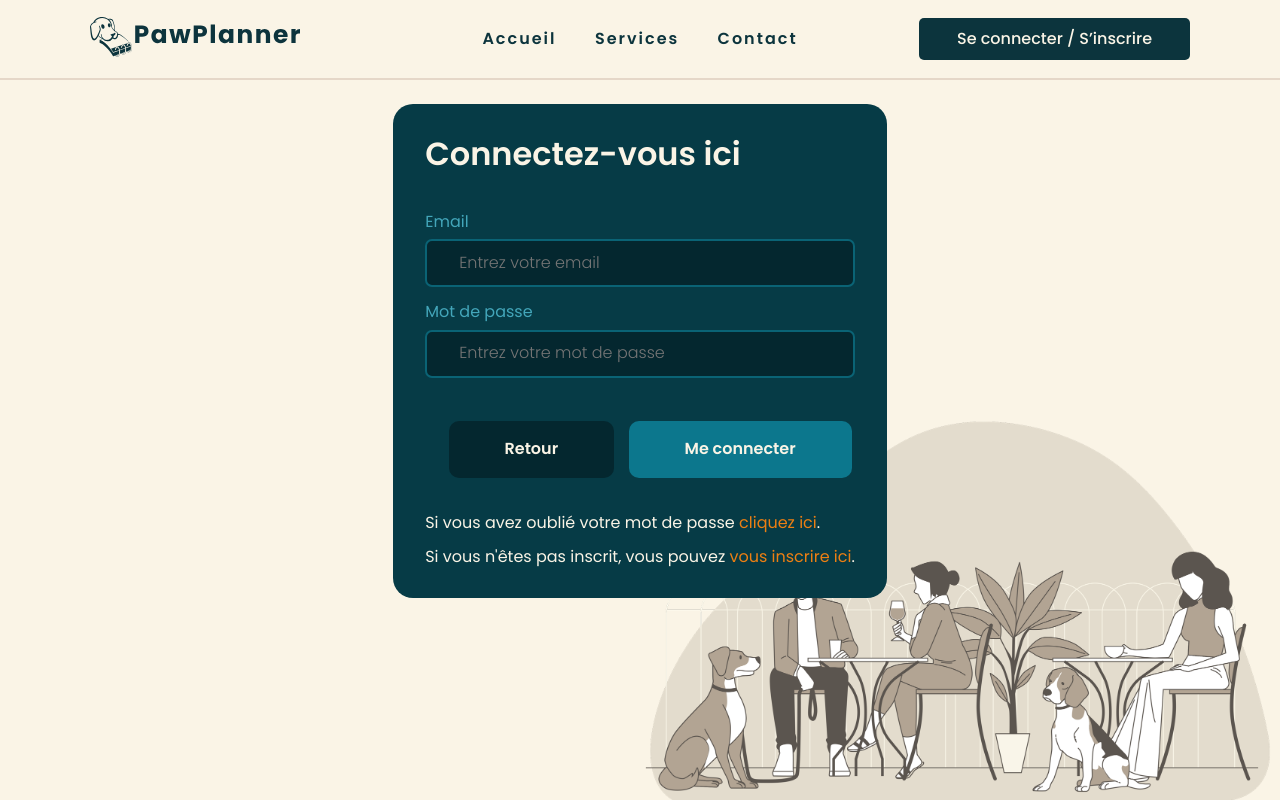
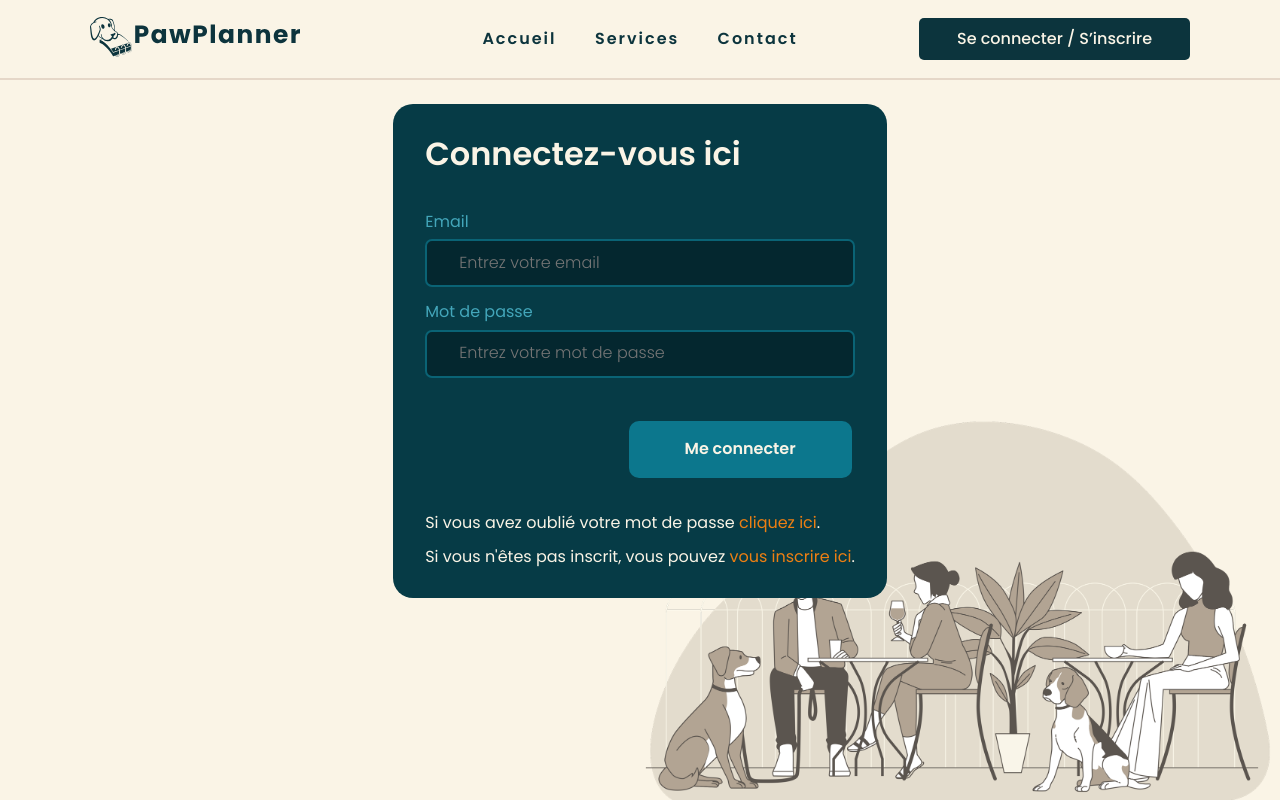
Before and after one commit to WildCodeSchool/cdajs-2405-projet-la-meute, a React (Vite) app in the folder client/: page /login in a window 1280 px wide. Built offline with nearby package versions, Linux system fonts and the light colour scheme.

Commit message:
graphql query login and modification of button form and inputs to fit with how a form is supposed to work

```diff
--- a/client/src/components/_atoms/Button/Button.scss
+++ b/client/src/components/_atoms/Button/Button.scss
@@ -1,6 +1,6 @@
 @import "@style";
 
-.button button {
+.button {
     all: unset;
     min-height: $btn-height;
     color: $primary-light;
@@ -12,6 +12,7 @@
     font-size: $s;
     background-color: $blue-200;
     text-align: center;
+    cursor: pointer;
 
     &.btn-submit {
         $background-color: $blue-200;
--- a/client/src/components/_atoms/Button/Button.tsx
+++ b/client/src/components/_atoms/Button/Button.tsx
@@ -1,15 +1,14 @@
 import "./Button.scss";
 
-type ButtonTypes = "form-submit" | "form-deny" | "invite" | "button";
+type ButtonTypes = "submit" | "form-deny" | "invite" | "button";
 
 export default function Button({
 	type,
 	children,
-	href,
-}: { type: ButtonTypes; href: string; children?: string }) {
-	const buttonType = type === "form-submit" ? "submit" : "button";
+}: { type: ButtonTypes; children?: string }) {
+	const buttonType = type === "submit" ? "submit" : "button";
 	const buttonClassName =
-		type === "form-submit"
+		type === "submit"
 			? "btn-submit"
 			: type === "form-deny"
 				? "btn-deny"
@@ -18,16 +17,13 @@ export default function Button({
 					: "btn-default";
 
 	return (
-		<a className="button" href={href}>
 		<button
 			type={buttonType}
-				className={buttonClassName}
-				onClick={() => console.log(buttonClassName)}
+			className={`button ${buttonClassName}`}
 		>
 			{type === "invite" && !children
 				? "+ Inviter un client à s'inscrire"
 				: children}
 		</button>
-		</a>
 	);
 }
--- a/client/src/components/_atoms/Inputs/TextInput/TextInput.tsx
+++ b/client/src/components/_atoms/Inputs/TextInput/TextInput.tsx
@@ -1,16 +1,16 @@
+import React from "react";
 import "./TextInput.scss";
 
 type TextInputTypes = "email" | "password";
 
-export default function TextInput({ type }: { type: TextInputTypes }) {
+const TextInput = React.forwardRef<HTMLInputElement, { type: TextInputTypes; required?: boolean }>(
+	({ type, required }, ref) => {
 		let label = "";
 		let placeholder = "";
 		if (type === "email") {
 			label = "Email";
 			placeholder = "Entrez votre email";
-	}
-
-	if (type === "password") {
+		} else if (type === "password") {
 			label = "Mot de passe";
 			placeholder = "Entrez votre mot de passe";
 		}
@@ -18,7 +18,15 @@ export default function TextInput({ type }: { type: TextInputTypes }) {
 		return (
 			<label className="textInput">
 				{label}
-			<input type={type} placeholder={placeholder} />
+				<input
+					ref={ref}
+					type={type}
+					placeholder={placeholder}
+					required={required}
+				/>
 			</label>
 		);
 	}
+);
+
+export default TextInput;
--- a/client/src/components/_molecules/Form/Form.tsx
+++ b/client/src/components/_molecules/Form/Form.tsx
@@ -3,12 +3,15 @@ import "./Form.scss";
 import Button from "@/components/_atoms/Button/Button";
 import TextInput from "@/components/_atoms/Inputs/TextInput/TextInput";
 
-export default function Form({
-	className,
-	title,
-	children,
-}: { className?: string; title: string; children: React.ReactNode }) {
-	// Read { children } as an array to filter elements
+type FormProps = {
+	className?: string;
+	title: string;
+	children: React.ReactNode;
+	onSubmit?: (e: React.FormEvent<HTMLFormElement>) => void;
+};
+
+export default function Form({ className, title, children, onSubmit }: FormProps) {
+	// Read children to organize them
 	const buttons = React.Children.toArray(children).filter(
 		(child) => React.isValidElement(child) && child.type === Button,
 	);
@@ -20,18 +23,16 @@ export default function Form({
 	const otherFields = React.Children.toArray(children).filter(
 		(child) =>
 			!React.isValidElement(child) ||
-			(child.type !== Button && child.type !== TextInput), // Tout sauf les `Button`
+			(child.type !== Button && child.type !== TextInput),
 	);
-	// -- End children filtering
+	// -- end filtering
 
 	return (
-		<>
-			<form className={`form ${className}`}>
-				<h2>{title}</h2>
-				<div>{inputs}</div>
-				<div className="form__buttons">{buttons}</div>
-				<div className="form__otherFields">{otherFields}</div>
-			</form>
-		</>
+		<form className={`form ${className}`} onSubmit={onSubmit}>
+			<h2>{title}</h2>
+			<div>{inputs}</div>
+			<div className="form__buttons">{buttons}</div>
+			<div className="form__otherFields">{otherFields}</div>
+		</form>
 	);
 }
--- a/client/src/graphQL/mutations/example.ts
+++ /dev/null
@@ -1,2 +0,0 @@
-// Mutations
-// import { gql } from "@apollo/client";
--- /dev/null
+++ b/client/src/graphQL/mutations/user.ts
@@ -0,0 +1,7 @@
+import { gql } from "@apollo/client";
+
+export const LOGIN = gql`
+    mutation Login($password: String!, $email: String!) {
+        login(password: $password, email: $email)
+    }
+`;
--- /dev/null
+++ b/client/src/graphQL/queries/user.ts
@@ -0,0 +1,31 @@
+import { gql } from "@apollo/client";
+
+export const GET_ALL_OWNERS = gql`
+    query GetAllOwners {
+        getAllOwners {
+            id
+            name
+            email
+            password_hashed
+            phone_number
+            city
+            postal_code
+            role
+        }
+    }
+`;
+
+export const GET_USER_BY_EMAIL = gql`
+    query GetUserByEmail($email: String!) {
+        getUserByEmail(email: $email) {
+            id
+            name
+            email
+            password_hashed
+            phone_number
+            city
+            postal_code
+            role
+        }
+    }
+`;
--- a/client/src/pages/Login/Login.tsx
+++ b/client/src/pages/Login/Login.tsx
@@ -1,23 +1,48 @@
+import "./Login.scss";
 import Form from "@/components/_molecules/Form/Form";
-import "./Login.scss";
 import TextInput from "@/components/_atoms/Inputs/TextInput/TextInput";
 import Button from "@/components/_atoms/Button/Button";
 import Header from "@/layouts/WelcomePage/Header";
+import { useRef } from "react";
+import { useMutation } from "@apollo/client";
+import { LOGIN } from "@/graphQL/mutations/user";
 
-function Login() {
+export default function Login() {
+	const emailRef = useRef<HTMLInputElement>(null);
+	const passwordRef = useRef<HTMLInputElement>(null);
+
+	const [login, { data, loading, error }] = useMutation(LOGIN);
+
+	const onFormSubmit = async (e: React.FormEvent) => {
+		e.preventDefault();
+
+		const email = emailRef.current?.value;
+		const password = passwordRef.current?.value;
+
+		try {
+			await login({
+				variables: { email, password },
+			});
+		} catch (err) {
+			console.error("Login error:", err);
+		}
+	};
+
+	if (loading) return <p>Loading...</p>;
+	if (error) return <p>Error: {error.message}</p>;
+	if (data) {
+		// Redirection ou autre traitement après succès
+		console.info(data);
+	}
+
 	return (
 		<>
 			<Header />
 			<main className="login">
-				<Form className="login__form" title="Connectez-vous ici">
-					<TextInput type="email" />
-					<TextInput type="password" />
-					<Button type="form-deny" href="">
-						Retour
-					</Button>
-					<Button type="form-submit" href="/">
-						Me connecter
-					</Button>
+				<Form className="login__form" title="Connectez-vous ici" onSubmit={onFormSubmit}>
+					<TextInput type="email" ref={emailRef} required />
+					<TextInput type="password" ref={passwordRef} required />
+					<Button type="submit">Me connecter</Button>
 					<p className="login__bottomLinks">
 						Si vous avez oublié votre mot de passe <a href="/">cliquez ici</a>.
 					</p>
@@ -30,5 +55,3 @@ function Login() {
 		</>
 	);
 }
-
-export default Login;
```
Also changed, not shown: client/src/graphQL/queries/example.ts (deleted, +0 -12 lines). Lines whose indentation alone changed are shown as unchanged.
